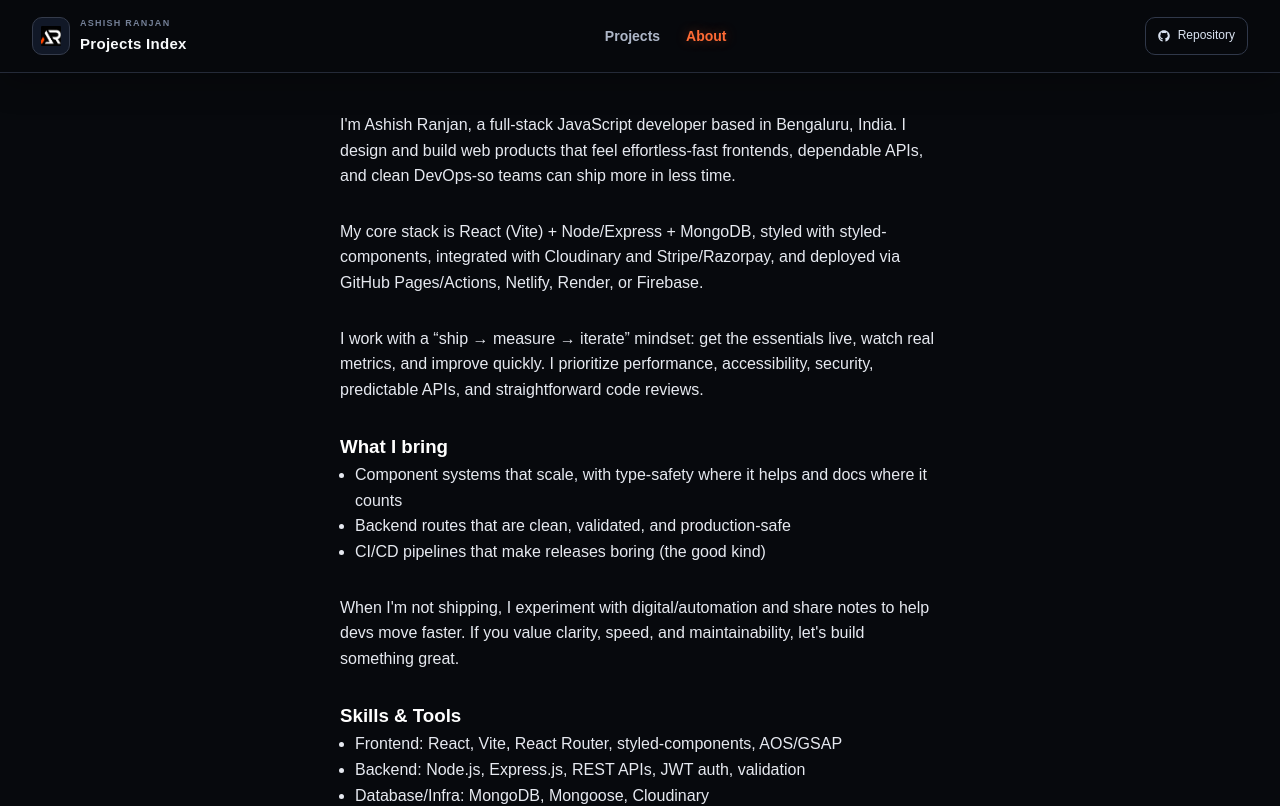
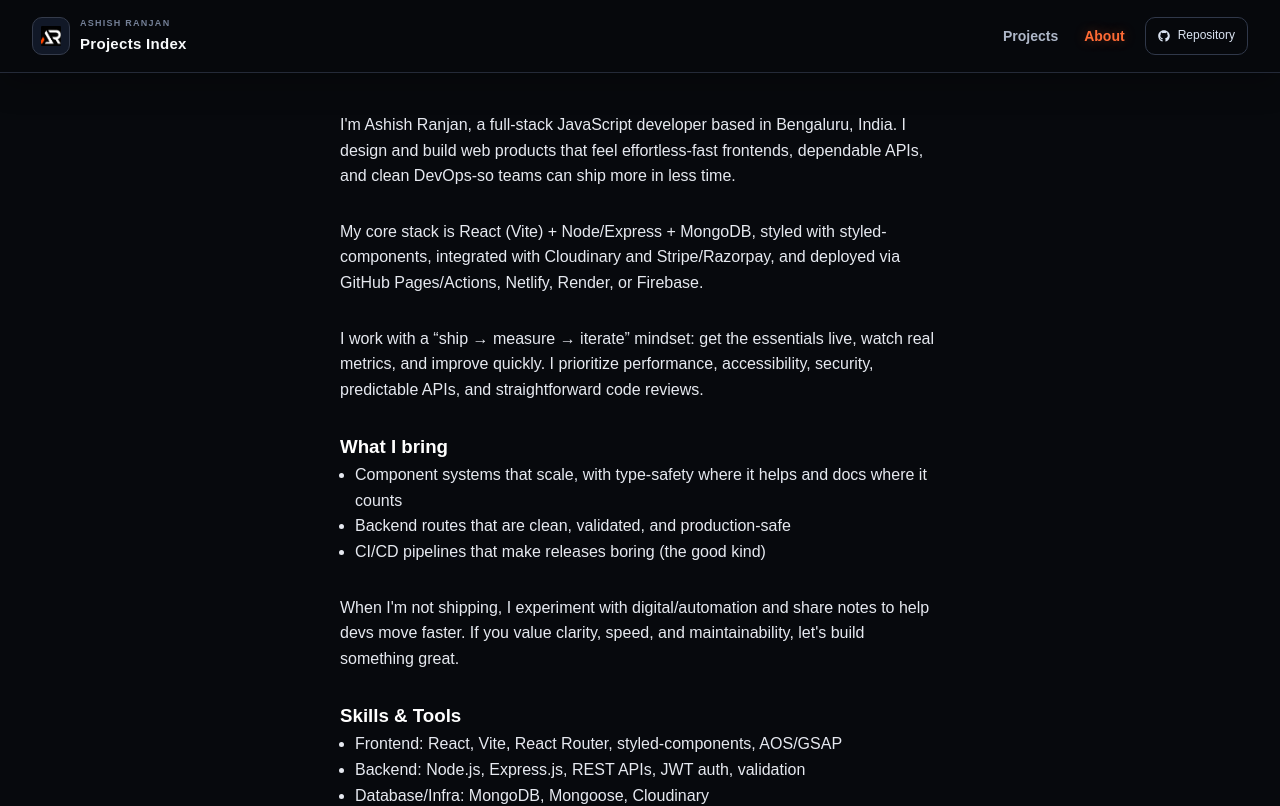
Before and after one commit to a2rp/projects, a React (Vite) app: page /projects/about in a window 1280 px wide. Shown: the top 806 px of the page. Built offline with nearby package versions, Linux system fonts and the light colour scheme; a web font is replaced by a local one.

Commit message:
Expand header content to full width

```diff
--- a/src/components/header/style.module.css
+++ b/src/components/header/style.module.css
@@ -14,11 +14,11 @@
 }
 
 .headerMain {
-    width: min(100%, 1440px);
+    width: 100%;
     min-height: 72px;
     display: flex;
     align-items: center;
-    justify-content: space-between;
+    justify-content: flex-start;
     gap: 20px;
     padding: 0 32px;
 }
@@ -68,6 +68,7 @@
     display: flex;
     align-items: center;
     gap: 26px;
+    margin-left: auto;
 }
 
 .navLink,
@@ -192,6 +193,10 @@
         padding: 0 16px;
     }
 
+    .headerActions {
+        margin-left: auto;
+    }
+
     .headerNav {
         display: none;
     }
```
